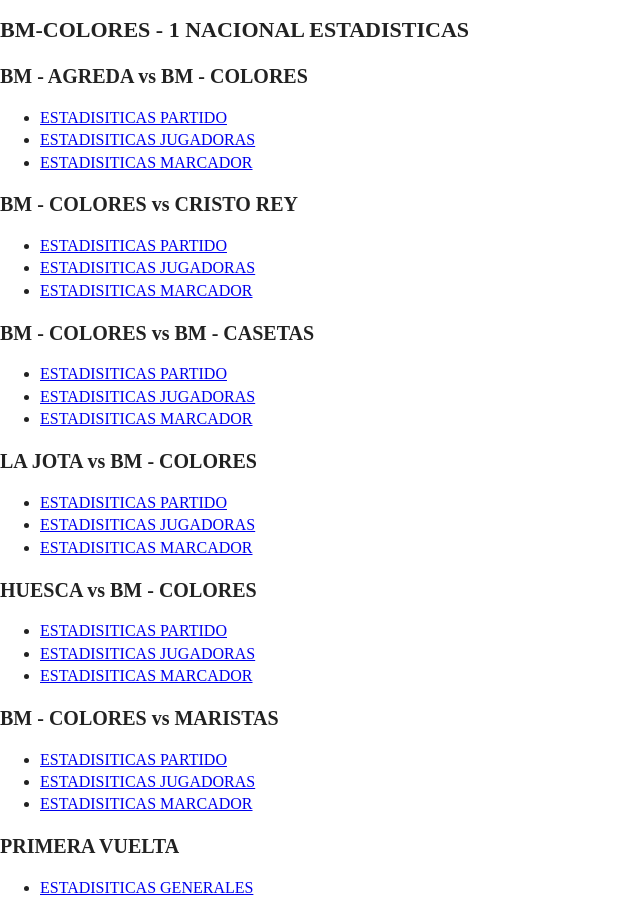
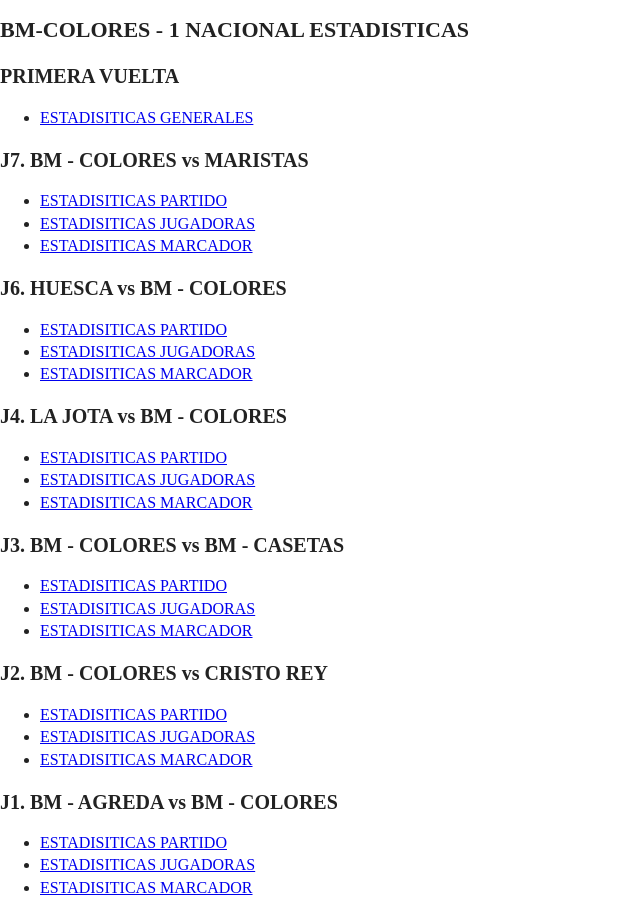
Before and after one commit to alexis1704/bmcolores, a plain HTML site: page index.html in a window 1280 px wide. Shown: the whole page, without its empty margins (0-640 px from the left). Drawn offline with nearby package versions, Linux system fonts and the light colour scheme.

Commit message:
Modified order season.

```diff
--- a/index.html
+++ b/index.html
@@ -15,15 +15,45 @@
   <!-- Add your site or application content here -->
   <h1>BM-COLORES - 1 NACIONAL ESTADISTICAS</h1>
   <p>
-      <h2>BM - AGREDA vs BM - COLORES</h2>
+      <h2>PRIMERA VUELTA</h2>
       <ul>
-          <li><a href="bmagreda-bmcolores/game.html">ESTADISITICAS PARTIDO</a></li>
-          <li><a href="bmagreda-bmcolores/players.html">ESTADISITICAS JUGADORAS</a></li>
-          <li><a href="bmagreda-bmcolores/score.html">ESTADISITICAS MARCADOR</a></li>
+          <li><a href="primera-vuelta/primera-vuelta.html">ESTADISITICAS GENERALES</a></li>
       </ul>
   </p>
   <p>
-      <h2>BM - COLORES vs CRISTO REY </h2>
+      <h2>J7. BM - COLORES vs MARISTAS</h2>
+      <ul>
+          <li><a href="bmcolores-maristas/game.html">ESTADISITICAS PARTIDO</a></li>
+          <li><a href="bmcolores-maristas/players.html">ESTADISITICAS JUGADORAS</a></li>
+          <li><a href="bmcolores-maristas/score.html">ESTADISITICAS MARCADOR</a></li>
+      </ul>
+  </p>
+    <p>
+      <h2>J6. HUESCA vs BM - COLORES</h2>
+      <ul>
+          <li><a href="huesca-bmcolores/game.html">ESTADISITICAS PARTIDO</a></li>
+          <li><a href="huesca-bmcolores/players.html">ESTADISITICAS JUGADORAS</a></li>
+          <li><a href="huesca-bmcolores/score.html">ESTADISITICAS MARCADOR</a></li>
+      </ul>
+  </p>
+   <p>
+      <h2>J4. LA JOTA vs BM - COLORES </h2>
+      <ul>
+          <li><a href="lajota-bmcolores/game.html">ESTADISITICAS PARTIDO</a></li>
+          <li><a href="lajota-bmcolores/players.html">ESTADISITICAS JUGADORAS</a></li>
+          <li><a href="lajota-bmcolores/score.html">ESTADISITICAS MARCADOR</a></li>
+      </ul>
+  </p>
+    <p>
+      <h2>J3. BM - COLORES vs BM - CASETAS </h2>
+      <ul>
+          <li><a href="bmcolores-bmcasetas/game.html">ESTADISITICAS PARTIDO</a></li>
+          <li><a href="bmcolores-bmcasetas/players.html">ESTADISITICAS JUGADORAS</a></li>
+          <li><a href="bmcolores-bmcasetas/score.html">ESTADISITICAS MARCADOR</a></li>
+      </ul>
+  </p>
+  <p>
+      <h2>J2. BM - COLORES vs CRISTO REY </h2>
       <ul>
           <li><a href="bmcolores-cristorey/game.html">ESTADISITICAS PARTIDO</a></li>
           <li><a href="bmcolores-cristorey/players.html">ESTADISITICAS JUGADORAS</a></li>
@@ -31,41 +61,11 @@
       </ul>
   </p>
   <p>
-      <h2>BM - COLORES vs BM - CASETAS </h2>
+      <h2>J1. BM - AGREDA vs BM - COLORES</h2>
       <ul>
-          <li><a href="bmcolores-bmcasetas/game.html">ESTADISITICAS PARTIDO</a></li>
-          <li><a href="bmcolores-bmcasetas/players.html">ESTADISITICAS JUGADORAS</a></li>
-          <li><a href="bmcolores-bmcasetas/score.html">ESTADISITICAS MARCADOR</a></li>
-      </ul>
-  </p>
-  <p>
-      <h2>LA JOTA vs BM - COLORES </h2>
-      <ul>
-          <li><a href="lajota-bmcolores/game.html">ESTADISITICAS PARTIDO</a></li>
-          <li><a href="lajota-bmcolores/players.html">ESTADISITICAS JUGADORAS</a></li>
-          <li><a href="lajota-bmcolores/score.html">ESTADISITICAS MARCADOR</a></li>
-      </ul>
-  </p>
-  <p>
-      <h2>HUESCA vs BM - COLORES</h2>
-      <ul>
-          <li><a href="huesca-bmcolores/game.html">ESTADISITICAS PARTIDO</a></li>
-          <li><a href="huesca-bmcolores/players.html">ESTADISITICAS JUGADORAS</a></li>
-          <li><a href="huesca-bmcolores/score.html">ESTADISITICAS MARCADOR</a></li>
-      </ul>
-  </p>
-  <p>
-      <h2>BM - COLORES vs MARISTAS</h2>
-      <ul>
-          <li><a href="bmcolores-maristas/game.html">ESTADISITICAS PARTIDO</a></li>
-          <li><a href="bmcolores-maristas/players.html">ESTADISITICAS JUGADORAS</a></li>
-          <li><a href="bmcolores-maristas/score.html">ESTADISITICAS MARCADOR</a></li>
-      </ul>
-  </p>
-  <p>
-      <h2>PRIMERA VUELTA</h2>
-      <ul>
-          <li><a href="primera-vuelta/primera-vuelta.html">ESTADISITICAS GENERALES</a></li>
+          <li><a href="bmagreda-bmcolores/game.html">ESTADISITICAS PARTIDO</a></li>
+          <li><a href="bmagreda-bmcolores/players.html">ESTADISITICAS JUGADORAS</a></li>
+          <li><a href="bmagreda-bmcolores/score.html">ESTADISITICAS MARCADOR</a></li>
       </ul>
   </p>
   <script src="js/vendor/modernizr-3.7.1.min.js"></script>
```
